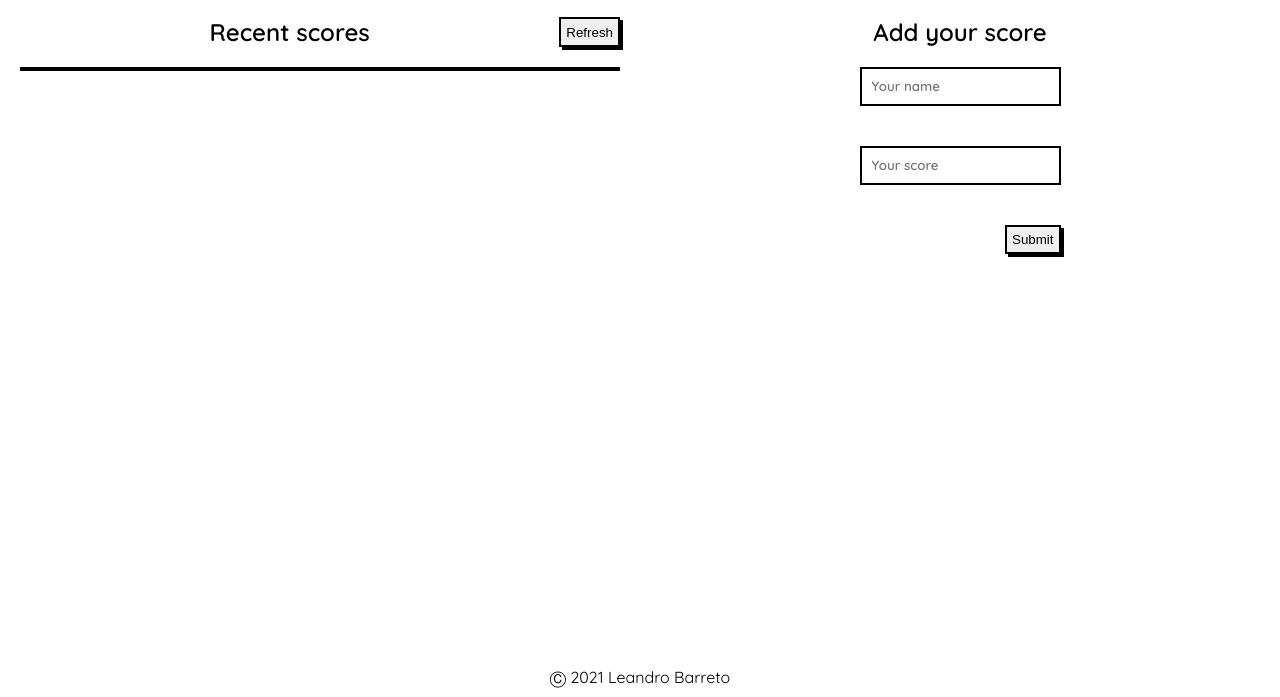
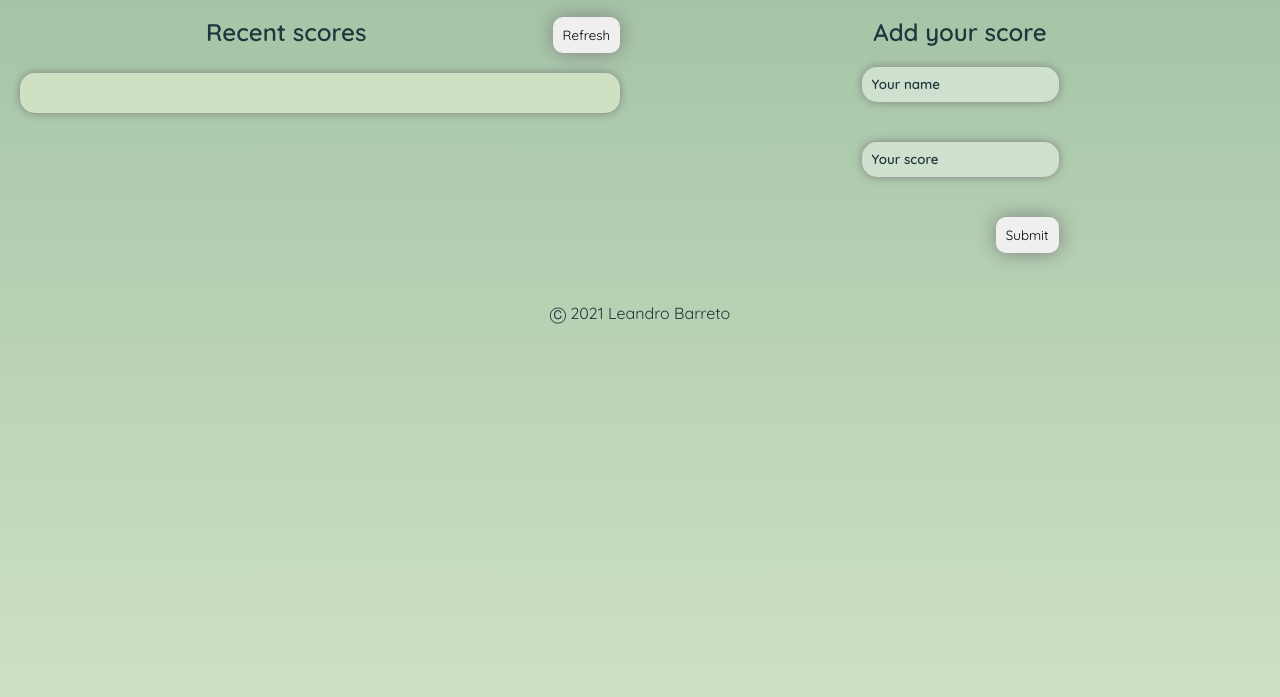
Before and after one commit to Leandro-Barretoo/leaderboard_api, a website built with webpack: page src/index.html in a window 1280 px wide. Shown: the part 103-800 px from the top of the page. Built offline with nearby package versions, Linux system fonts and the light colour scheme; no server answers.

Commit message:
Add final touches and styles

```diff
--- a/src/style.css
+++ b/src/style.css
@@ -1,17 +1,20 @@
 @import url('https://fonts.googleapis.com/css2?family=Quicksand:wght@400;600&display=swap');
 
 body {
-  height: 100vh;
+  height: 100%;
   margin: 0;
   padding: 0;
   box-sizing: border-box;
   font-family: 'Quicksand', sans-serif;
   position: relative;
+  background-image: linear-gradient(#9ec1a3, #cfe0c3);
 }
 
 .main-title {
   margin: 0;
   padding: 15px 10px;
+  color: #1f363d;
+  text-shadow: -3px 3px #40798c;
 }
 
 .main-container {
@@ -35,10 +38,15 @@ body {
   text-align: center;
   margin: 0;
   flex: 2;
+  color: #1f363d;
 }
 
 .table {
-  border: 2px solid black;
+  border: none;
+  padding: 20px;
+  border-radius: 15px;
+  box-shadow: 0 0 10px grey;
+  background-color: #cfe0c3;
   width: 100%;
 }
 
@@ -56,27 +64,32 @@ body {
 }
 
 .text-inputs {
-  border: 2px solid black;
+  border: none;
+  border-radius: 15px;
+  box-shadow: 0 0 10px grey;
+  background-color: #cfe0ce;
   padding: 10px;
 }
 
 .text-inputs::placeholder {
   font-weight: 600;
   font-family: 'Quicksand', sans-serif;
+  color: #1f363d;
 }
 
 .submit,
 .refresh {
-  padding: 5px;
-  border: 2px solid black;
-  box-shadow: 3px 3px black;
+  padding: 10px;
+  border: none;
+  border-radius: 10px;
+  font-family: inherit;
+  box-shadow: 0 0 20px grey;
 }
 
 .copyright {
-  position: absolute;
-  width: 100%;
-  bottom: 0;
   text-align: center;
+  font-family: inherit;
+  color: #1f363d;
 }
 
 .copyright p {
@@ -85,6 +98,10 @@ body {
 }
 
 @media only screen and (min-width: 768px) {
+  body {
+    height: 100vh;
+  }
+
   .main-title {
     padding: 25px 25px;
     font-size: 2.5rem;
```
Also changed, not shown: README.md, desktop-version.png (added), mobile-version.png (added).
